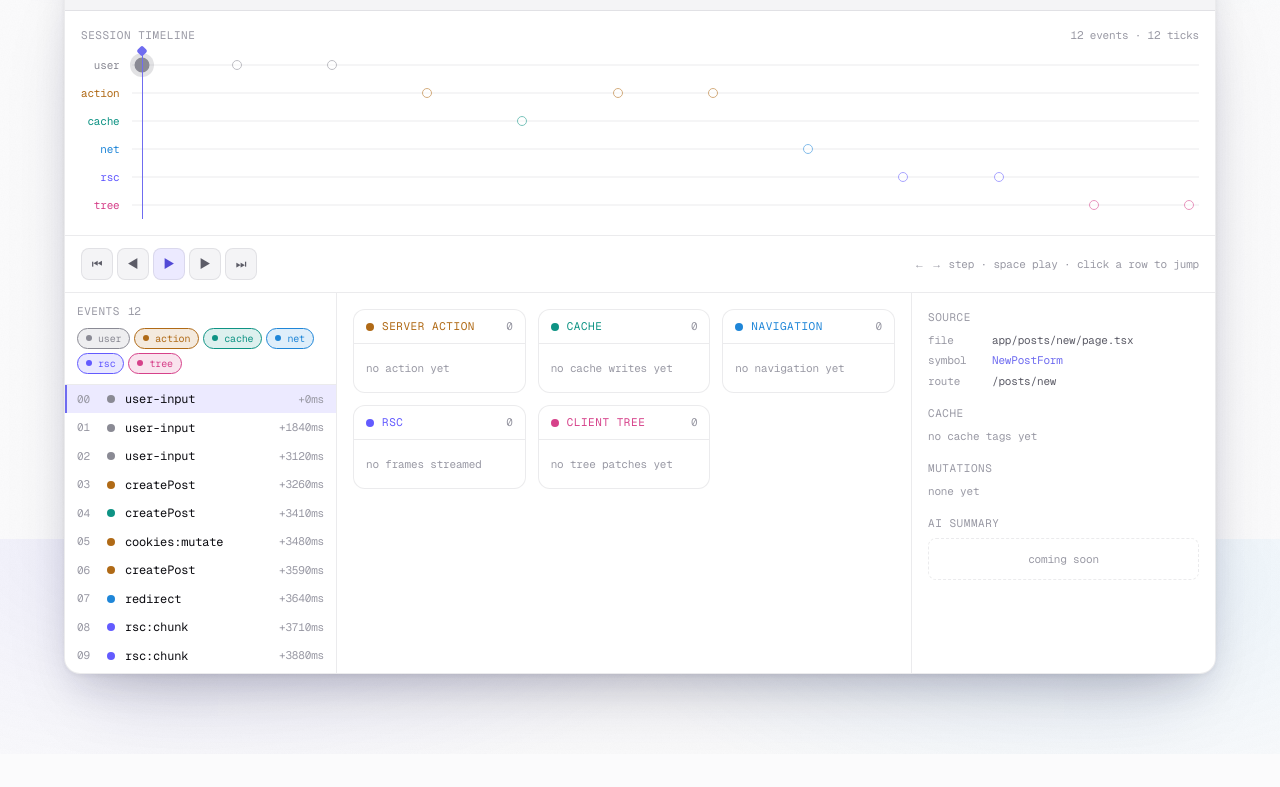
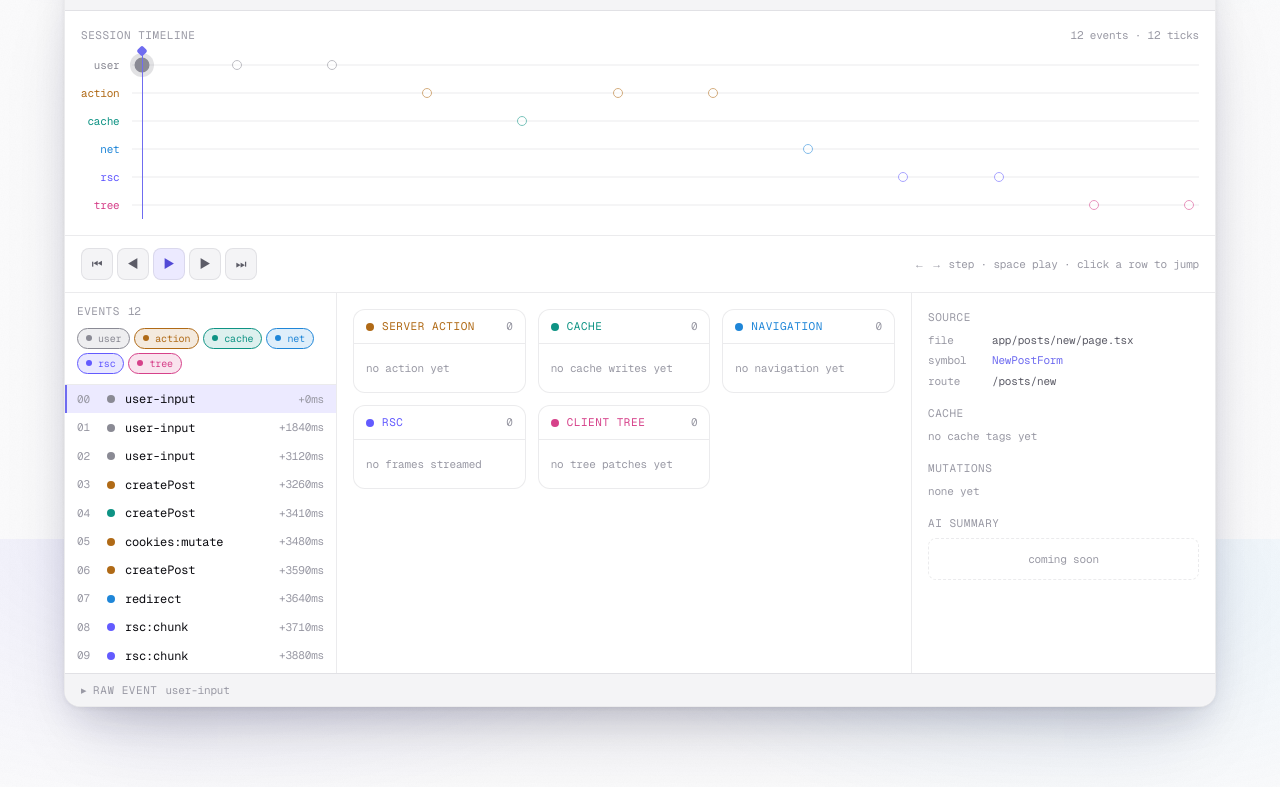
Before and after one commit to CodeMuscle/flightrec, a Next.js app in the folder apps/web/: page /inspector in a window 1280 px wide. Shown: the part 261-1048 px from the top of the page. Before the commit the page ends 1015 px from the top, so only its background shows below. Built offline with nearby package versions, Linux system fonts and the light colour scheme.

Commit message:
feat(inspector): collapsible raw JSON tray (region ⑥)

```diff
--- a/apps/web/components/inspector/inspector.tsx
+++ b/apps/web/components/inspector/inspector.tsx
@@ -10,6 +10,7 @@ import { ScrubTimeline } from "./scrub-timeline";
 import { DiffMode } from "./center/diff-mode";
 import { type Mode, ModeSwitcher } from "./center/mode-switcher";
 import { ContextPanel } from "./center/context-panel";
+import { JsonTray } from "./json-tray";
 
 const PLAY_MS = 650; // dwell per tick during playback
 
@@ -165,6 +166,9 @@ export function Inspector({ session }: { session: Session }) {
           <ContextPanel session={session} tick={tick} />
         </div>
       </div>
+
+      {/* ⑥ raw JSON tray */}
+      <JsonTray session={session} tick={tick} />
     </div>
   );
 }
--- /dev/null
+++ b/apps/web/components/inspector/json-tray.tsx
@@ -0,0 +1,56 @@
+"use client";
+
+import type { Session } from "@flightrec/trace-schema";
+import { useState } from "react";
+import { eventAtTick } from "./lib/derive";
+
+export function JsonTray({ session, tick }: { session: Session; tick: number }) {
+  const [open, setOpen] = useState(false);
+  const [copied, setCopied] = useState(false);
+
+  const event = eventAtTick(session, tick);
+  const json = event ? JSON.stringify(event, null, 2) : "// no event on this tick";
+
+  const copy = async () => {
+    if (!event) return;
+    await navigator.clipboard.writeText(json);
+    setCopied(true);
+    setTimeout(() => setCopied(false), 1500);
+  };
+
+  return (
+    <div className="border-t border-line bg-bg-inset">
+      <div className="flex items-center gap-2 px-4 py-2">
+        <button
+          type="button"
+          onClick={() => setOpen((o) => !o)}
+          aria-expanded={open}
+          className="flex items-center gap-1.5 font-mono text-[11px] uppercase tracking-wider text-fg-faint transition hover:text-fg-muted"
+        >
+          <span
+            className="inline-block transition-transform"
+            style={{ transform: open ? "rotate(90deg)" : "none" }}
+          >
+            ▸
+          </span>
+          Raw event
+        </button>
+        {event && <span className="font-mono text-[11px] text-fg-faint">{event.phase}</span>}
+        {open && event && (
+          <button
+            type="button"
+            onClick={copy}
+            className="pill ml-auto border border-line px-2 py-0.5 font-mono text-[10px] text-fg-muted transition hover:border-line-strong"
+          >
+            {copied ? "copied ✓" : "copy"}
+          </button>
+        )}
+      </div>
+      {open && (
+        <pre className="pane-scroll max-h-56 overflow-auto border-t border-line bg-bg-raised px-4 py-3 font-mono text-[11px] leading-relaxed text-fg-muted">
+          {json}
+        </pre>
+      )}
+    </div>
+  );
+}
```
